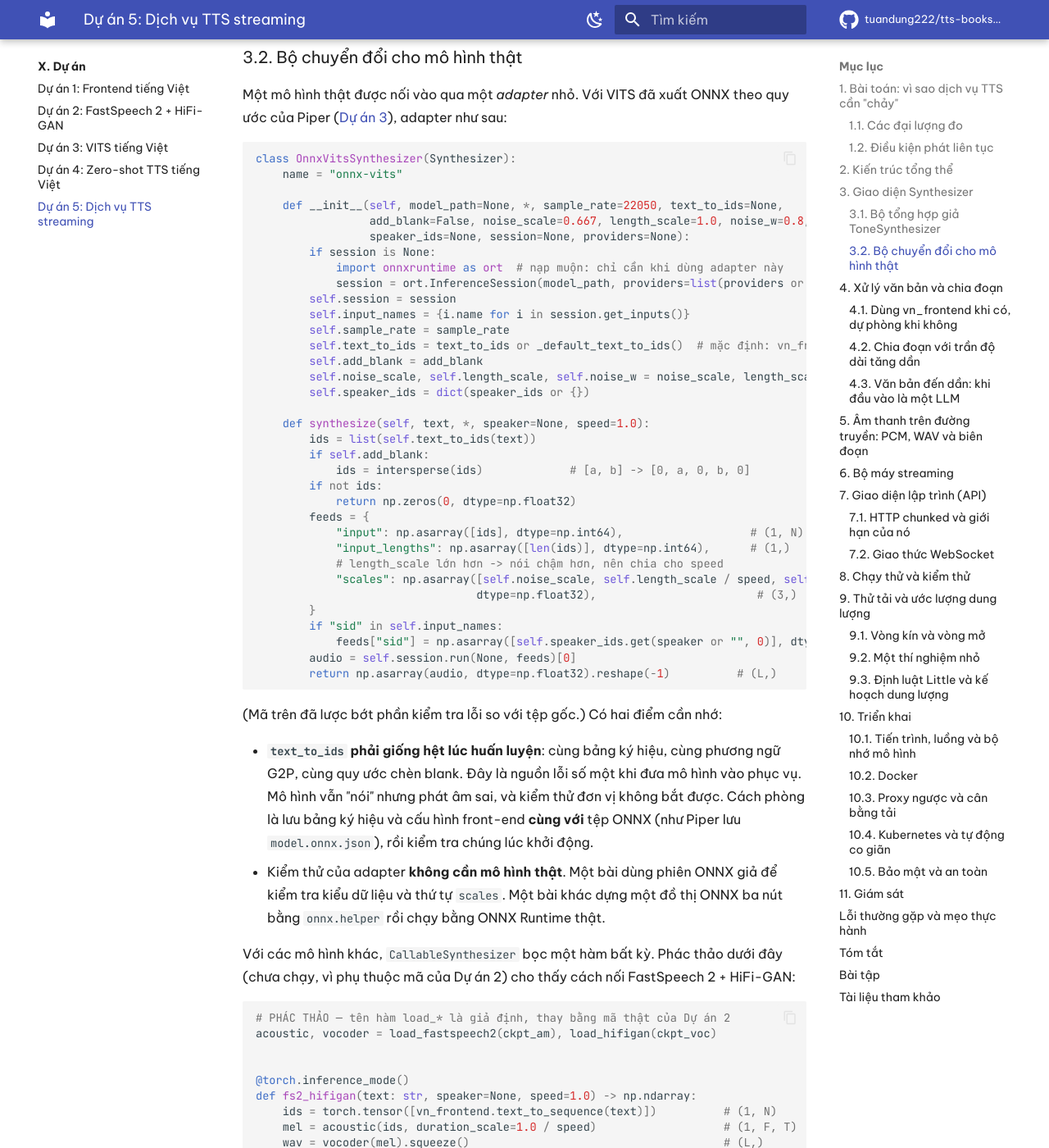
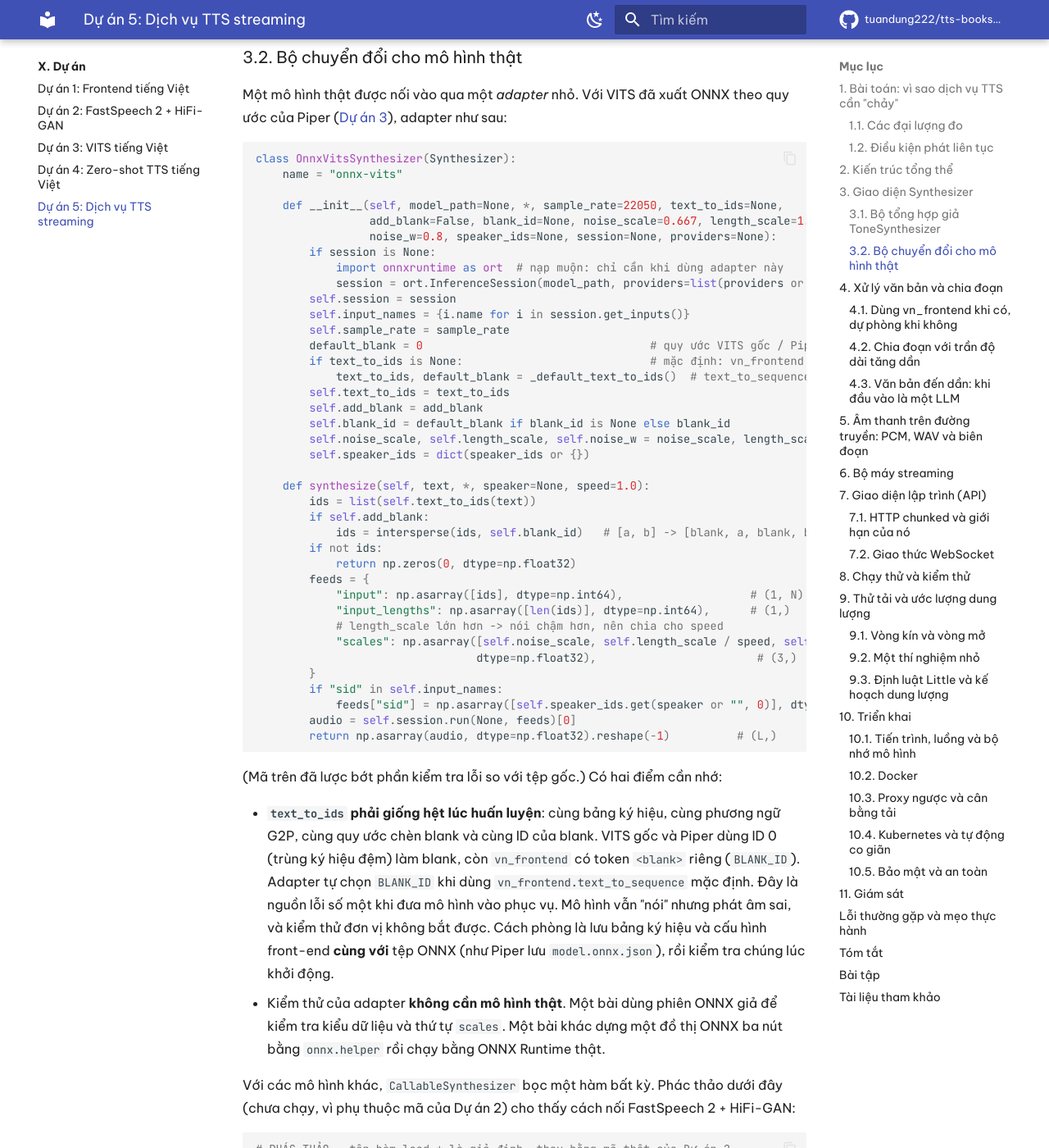
Before and after one commit to tuandung222/tts-books-2026, an MkDocs documentation site: the page built from docs/phan-10-du-an/du-an-5-tts-service-streaming.md, in a window 1280 px wide and 1400 px high, scrolled down 7955 px. Shown: the whole window at 82% size. Built offline with MkDocs 1.6.1 and Material for MkDocs 9.7.7, drawn with Linux system fonts in a browser that asks for light colours; comment, search, counter and statistics services are not loaded; some of the changed text lies outside the part shown.

Commit message:
WIP: bản thảo các chương đang biên soạn
Co-Authored-By: Claude Opus 5.5 <noreply@anthropic.com>
Claude-Session: https://claude.ai/code/session_01PnSv8GMC4q142v8Kx1mQHm

```diff
--- a/docs/phan-10-du-an/du-an-5-tts-service-streaming.md
+++ b/docs/phan-10-du-an/du-an-5-tts-service-streaming.md
@@ -235,23 +235,27 @@ class OnnxVitsSynthesizer(Synthesizer):
     name = "onnx-vits"
 
     def __init__(self, model_path=None, *, sample_rate=22050, text_to_ids=None,
-                 add_blank=False, noise_scale=0.667, length_scale=1.0, noise_w=0.8,
-                 speaker_ids=None, session=None, providers=None):
+                 add_blank=False, blank_id=None, noise_scale=0.667, length_scale=1.0,
+                 noise_w=0.8, speaker_ids=None, session=None, providers=None):
         if session is None:
             import onnxruntime as ort  # nạp muộn: chỉ cần khi dùng adapter này
             session = ort.InferenceSession(model_path, providers=list(providers or ["CPUExecutionProvider"]))
         self.session = session
         self.input_names = {i.name for i in session.get_inputs()}
         self.sample_rate = sample_rate
-        self.text_to_ids = text_to_ids or _default_text_to_ids()  # mặc định: vn_frontend.text_to_sequence
+        default_blank = 0                                  # quy ước VITS gốc / Piper
+        if text_to_ids is None:                            # mặc định: vn_frontend (Dự án 1)
+            text_to_ids, default_blank = _default_text_to_ids()  # text_to_sequence, BLANK_ID
+        self.text_to_ids = text_to_ids
         self.add_blank = add_blank
+        self.blank_id = default_blank if blank_id is None else blank_id
         self.noise_scale, self.length_scale, self.noise_w = noise_scale, length_scale, noise_w
         self.speaker_ids = dict(speaker_ids or {})
 
     def synthesize(self, text, *, speaker=None, speed=1.0):
         ids = list(self.text_to_ids(text))
         if self.add_blank:
-            ids = intersperse(ids)             # [a, b] -> [0, a, 0, b, 0]
+            ids = intersperse(ids, self.blank_id)   # [a, b] -> [blank, a, blank, b, blank]
         if not ids:
             return np.zeros(0, dtype=np.float32)
         feeds = {
@@ -269,7 +273,7 @@ class OnnxVitsSynthesizer(Synthesizer):
 
 (Mã trên đã lược bớt phần kiểm tra lỗi so với tệp gốc.) Có hai điểm cần nhớ:
 
-- **`text_to_ids` phải giống hệt lúc huấn luyện**: cùng bảng ký hiệu, cùng phương ngữ G2P, cùng quy ước chèn blank. Đây là nguồn lỗi số một khi đưa mô hình vào phục vụ. Mô hình vẫn "nói" nhưng phát âm sai, và kiểm thử đơn vị không bắt được. Cách phòng là lưu bảng ký hiệu và cấu hình front-end **cùng với** tệp ONNX (như Piper lưu `model.onnx.json`), rồi kiểm tra chúng lúc khởi động.
+- **`text_to_ids` phải giống hệt lúc huấn luyện**: cùng bảng ký hiệu, cùng phương ngữ G2P, cùng quy ước chèn blank và cùng ID của blank. VITS gốc và Piper dùng ID 0 (trùng ký hiệu đệm) làm blank, còn `vn_frontend` có token `<blank>` riêng (`BLANK_ID`). Adapter tự chọn `BLANK_ID` khi dùng `vn_frontend.text_to_sequence` mặc định. Đây là nguồn lỗi số một khi đưa mô hình vào phục vụ. Mô hình vẫn "nói" nhưng phát âm sai, và kiểm thử đơn vị không bắt được. Cách phòng là lưu bảng ký hiệu và cấu hình front-end **cùng với** tệp ONNX (như Piper lưu `model.onnx.json`), rồi kiểm tra chúng lúc khởi động.
 - Kiểm thử của adapter **không cần mô hình thật**. Một bài dùng phiên ONNX giả để kiểm tra kiểu dữ liệu và thứ tự `scales`. Một bài khác dựng một đồ thị ONNX ba nút bằng `onnx.helper` rồi chạy bằng ONNX Runtime thật.
 
 Với các mô hình khác, `CallableSynthesizer` bọc một hàm bất kỳ. Phác thảo dưới đây (chưa chạy, vì phụ thuộc mã của Dự án 2) cho thấy cách nối FastSpeech 2 + HiFi-GAN:
```
Also changed, not shown: other parts of docs/phan-10-du-an/du-an-5-tts-service-streaming.md (+1 -1 lines).
